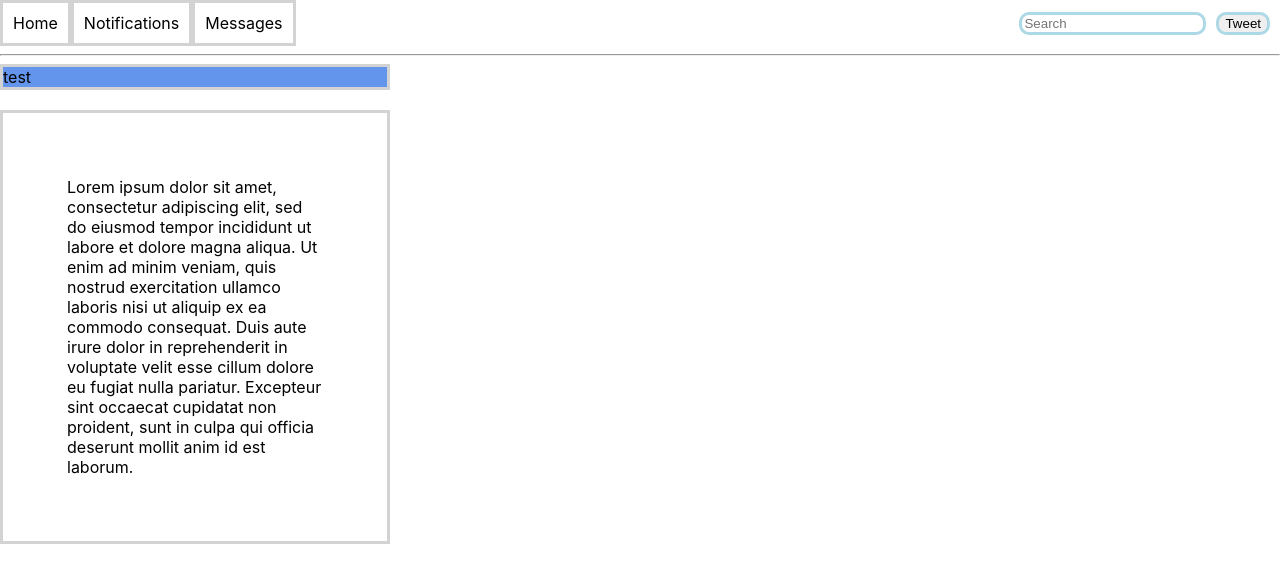
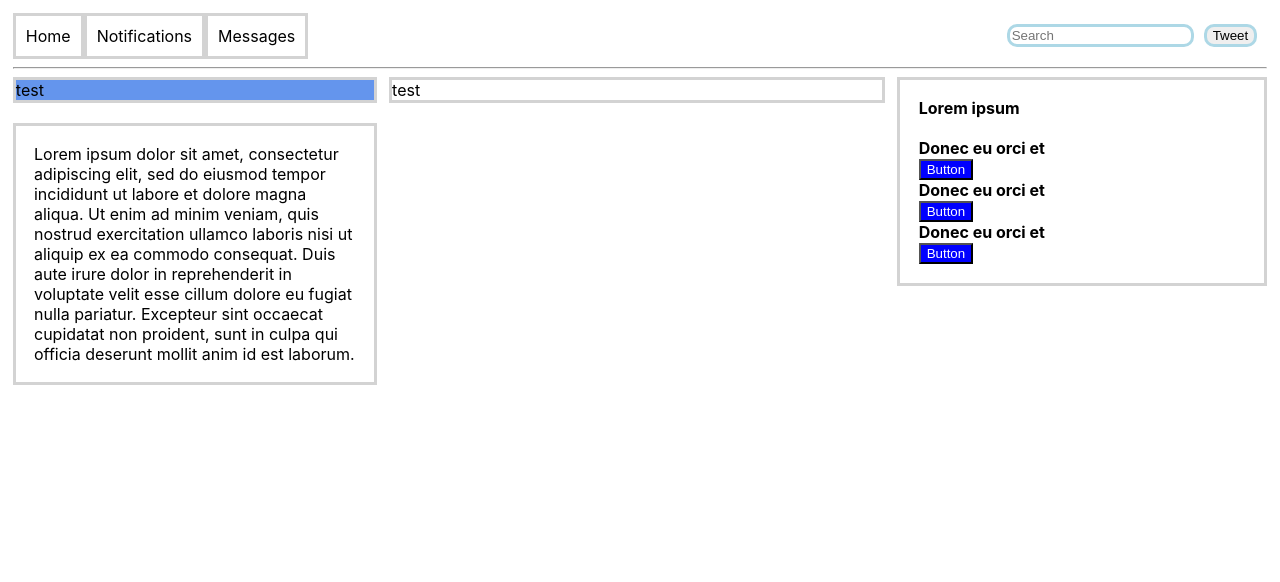
Before and after one commit to aidanwilliams01/social-media-clone, a React (Create React App) app: page / in a window 1280 px wide. Shown: the top 582 px of the page. Built offline with nearby package versions, Linux system fonts and the light colour scheme.

Commit message:
add initial feed and recommended sidebar

```diff
--- a/src/components/App.js
+++ b/src/components/App.js
@@ -1,15 +1,20 @@
 import React from "react";
 import Header from "./Header";
 import Body from "./Body";
+import ProfileCard from "./ProfileCard";
+import Sidebar from "./Sidebar";
+
 
 // switch to bootstrap?
 
 function App() {
   return (
     <React.Fragment>
-      <Header />
-      <hr></hr>
-      <Body />
+      <div class="page">
+        <Header />
+        <hr></hr>
+        <Body />
+      </div>
     </React.Fragment>
   );
 }
--- a/src/components/Body.js
+++ b/src/components/Body.js
@@ -1,14 +1,22 @@
 import React from "react";
 import ProfileCard from "./ProfileCard";
 import Sidebar from "./Sidebar";
+import Feed from "./Feed";
+import RecommendedSidebar from "./RecommendedSidebar";
 
 function Body() {
   return (
     <div class="body">
-      <div>
+      <div class="left">
         <ProfileCard />
         <br></br>
         <Sidebar />
+      </div>
+      <div class="center">
+        <Feed />
+      </div>
+      <div class="right">
+        <RecommendedSidebar />
       </div>
     </div>
   )
--- /dev/null
+++ b/src/components/Feed.js
@@ -0,0 +1,9 @@
+import React from "react";
+
+function Feed() {
+  return (
+    <div class="feed">test</div>
+  )
+}
+
+export default Feed;
--- a/src/components/Header.js
+++ b/src/components/Header.js
@@ -8,7 +8,7 @@ function Header() {
       <div class="headerDiv">Messages</div>
 
       <input placeholder="Search"></input>
-      <button>Tweet</button>
+      <button class="tweetButton">Tweet</button>
     </div>
   )
 }
--- /dev/null
+++ b/src/components/RecommendedSidebar.js
@@ -0,0 +1,24 @@
+import React from "react";
+
+function RecommendedSidebar() {
+  return (
+    <div class="recommendedSidebar">
+      <div class="bold">Lorem ipsum</div>
+      <br></br>
+      <div>
+        <div class="bold">Donec eu orci et</div>
+        <button class="recommendedButton">Button</button>
+      </div>
+      <div>
+        <div class="bold">Donec eu orci et</div>
+        <button class="recommendedButton">Button</button>
+      </div>
+      <div>
+        <div class="bold">Donec eu orci et</div>
+        <button class="recommendedButton">Button</button>
+      </div>
+    </div>
+  )
+}
+
+export default RecommendedSidebar;
--- a/src/index.css
+++ b/src/index.css
@@ -31,29 +31,68 @@ input {
   /* margin: 10px; */
 }
 
-button {
+.tweetButton {
   border-radius: 10px;
   border: solid lightblue;
   margin: 10px;
 }
 
 .profileCard {
-  display: flex;
+  /* display: flex; */
   border: solid lightgray;
   /* height: 30dvi; */
-  width: 30%;
+  /* width: 30%; */
   background-color: cornflowerblue;
 }
 
 .sidebar {
-  display: flex;
+  /* display: flex; */
   border: solid lightgray;
-  justify-content: center;
+  /* justify-content: center; */
   /* height: 100px; */
-  width: 20%;
+  /* width: 20%; */
   padding: 5%
 }
 
 .body {
   display: flex;
+  align-items: flex-start;
+  justify-content: space-between;
+  column-gap: 1%;
 }
+
+.feed {
+  border: solid lightgray;
+  /* width: 40%; */
+}
+
+.recommendedSidebar {
+  border: solid lightgray;
+  padding: 5%;
+}
+
+.recommendedButton {
+  background-color: blue;
+  color: white;
+  /* padding: 5px; */
+}
+
+.left {
+  flex: 0 0 29%;
+}
+
+.center {
+  flex: 1 0 39%;
+}
+
+.right {
+  flex: 1 0 29%;
+}
+
+.page {
+  margin: 1%;
+}
+
+.bold {
+  font-weight: bold;
+}
```
